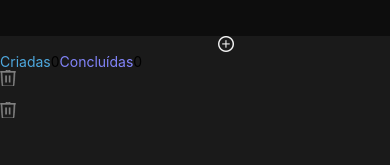
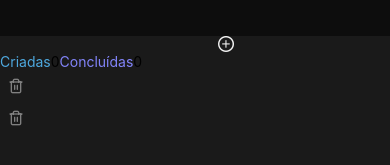
Before and after one commit to ElijahJunnior/react_native_02_todo, a React Native app: screen / in a window 390 px wide. Shown: the part 161-326 px from the top of the page. Built offline with nearby package versions, Linux system fonts and the light colour scheme.

Commit message:
finalizing button delete

```diff
--- a/src/components/ButtonDelete/index.tsx
+++ b/src/components/ButtonDelete/index.tsx
@@ -1,16 +1,35 @@
-import { TouchableOpacity, Image } from "react-native";
+import { TouchableHighlight } from "react-native";
 import { styles } from "./styles";
 
-const trashIcon = require("../../../assets/trash-gray.png");
+import Icons from "@expo/vector-icons/Feather";
+import { colors } from "../../shared/colors_styles";
+import { useState } from "react";
 
 interface IProps {
   onPress?: () => void;
 }
 
 export function ButtonDelete({ onPress }: IProps) {
+  const [pressed, setPressed] = useState(false);
+
   return (
-    <TouchableOpacity style={styles.container} onPress={onPress}>
-      <Image source={trashIcon} style={styles.icon} />
-    </TouchableOpacity>
+    <TouchableHighlight
+      onPress={onPress}
+      style={{
+        ...styles.container,
+        backgroundColor: pressed ? colors.gray_400 : "transparent",
+      }}
+      onPressIn={() => setPressed(true)}
+      onPressOut={() => setPressed(false)}
+    >
+      <Icons
+        name="trash-2"
+        size={16}
+        style={{
+          fontSize: 16,
+          color: pressed ? colors.danger : colors.gray_300,
+        }}
+      />
+    </TouchableHighlight>
   );
 }
--- a/src/components/ButtonDelete/styles.ts
+++ b/src/components/ButtonDelete/styles.ts
@@ -4,10 +4,8 @@ export const styles = StyleSheet.create({
   container: {
     width: 32,
     height: 32,
-    borderRadius: 4
-  },
-  icon: {
-    width: 16,
-    height: 16
+    borderRadius: 4,
+    alignItems: "center",
+    justifyContent: "center"
   }
 })
--- a/src/shared/colors_styles.ts
+++ b/src/shared/colors_styles.ts
@@ -10,4 +10,5 @@ export const colors = {
   gray_300: "#808080",
   gray_200: "#D9D9D9",
   gray_100: "#F2F2F2",
+  danger: "#E25252"
 }
```
Also changed, not shown: assets/trash-gray.png (deleted), assets/trash-red.png (deleted).
